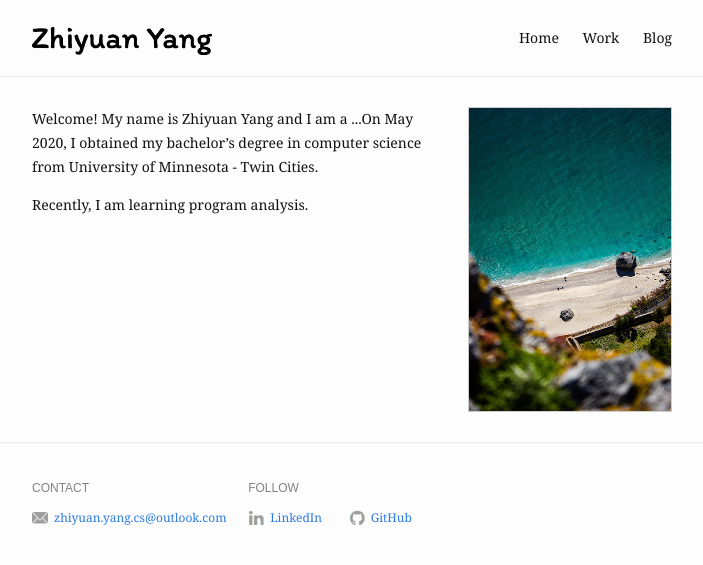
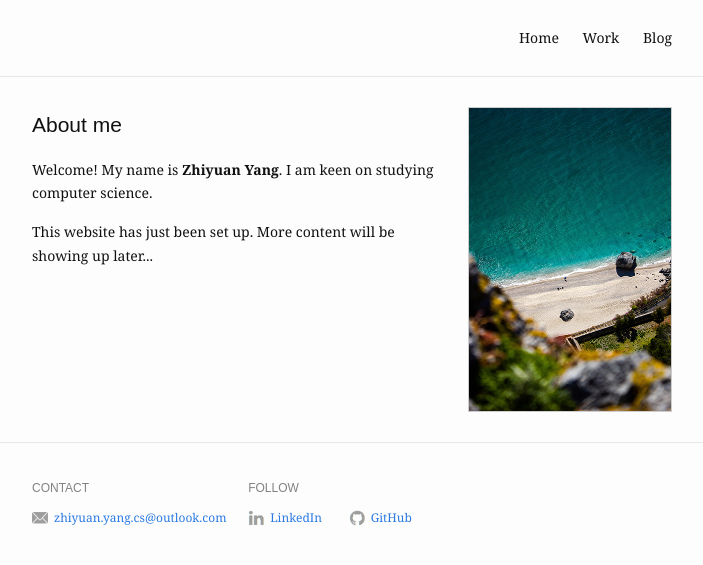
Before and after one commit to yzyuan0506/zhiyuan.github.io, a Jekyll site: the page built from index.md, in a window 1280 px wide. Shown: the top 565 px of the page, without its empty margins (288-991 px from the left). Built offline with Jekyll 4.4.1, drawn with Linux system fonts in a browser that asks for light colours.

Commit message:
remove header

```diff
--- a/_includes/header.html
+++ b/_includes/header.html
@@ -1,8 +1,9 @@
 <header class="site-header">
   <div class="wrapper">
-    <a class="site-title" href="{{ "" | prepend: site.baseurl | prepend: site.url }}/">
+    <!-- 左上方的title图片注释掉 -->
+    <!-- <a class="site-title" href="{{ "" | prepend: site.baseurl | prepend: site.url }}/">
       <img src="{{ "/assets/img/title.png" | absolute_url }}" alt="{{ site.title }}" />
-    </a>
+    </a> -->
 
     <nav class="site-nav">
       <a href="#" class="menu-icon"></a>
--- a/index.md
+++ b/index.md
@@ -5,10 +5,12 @@ profile_picture:
   alt: website picture
 ---
 
-<p>
-  Welcome! My name is Zhiyuan Yang and I am a ...On May 2020, I obtained my bachelor’s degree in computer science from University of Minnesota - Twin Cities.
-</p>
+## About me
+
+
+Welcome! My name is **Zhiyuan Yang**. I am keen on studying computer science.
 
 <p>
-  Recently, I am learning program analysis.
+  This website has just been set up.
+  More content will be showing up later...
 </p>
```
Also changed, not shown: 1 other file.
